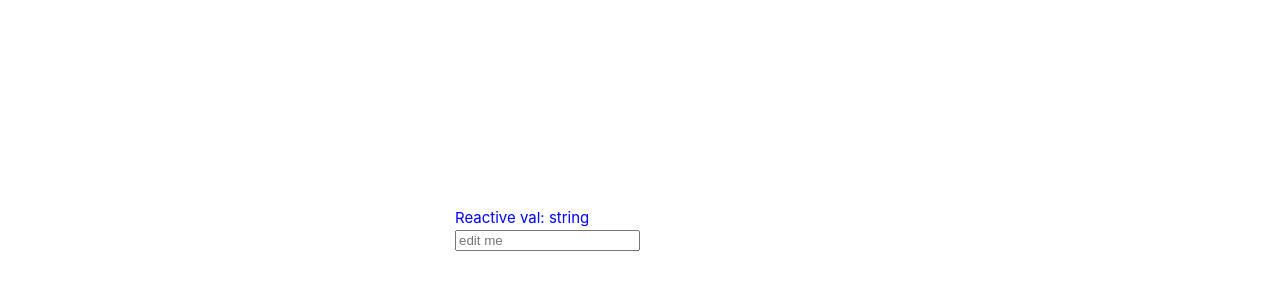
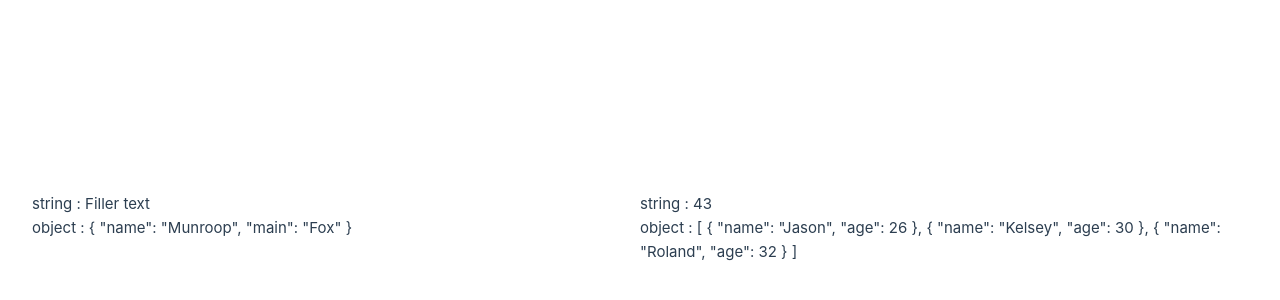
Before and after one commit to JasonXBOptel/vue_fullstack, a Vue app: page / in a window 1280 px wide. Shown: the part 172-472 px from the top of the page. Built offline with nearby package versions, Linux system fonts and the light colour scheme.

Commit message:
Props showcase

```diff
--- a/src/App.vue
+++ b/src/App.vue
@@ -1,8 +1,19 @@
+<!-- eslint-disable no-unused-vars -->
 <script setup>
-import { ref } from "vue";
-// Create a state variable to reference when using v-model
-const typedInput = ref(""); // default value is an empty string
+// import { ref } from "vue";
+import CustomComp from "./split/CustomComp.vue";
+const obj = {
+  name: "Munroop",
+  main: "Fox",
+};
+const list = [
+  { name: "Jason", age: 26 },
+  { name: "Kelsey", age: 30 },
+  { name: "Roland", age: 32 },
+];
 </script>
-
-<template src="./split/template.html"></template>
+<!-- Import the split HTML and CSS files -->
+<template>
+  <CustomComp stringVal="Filler text" numVal="43" :obj="obj" :list="list" />
+</template>
 <style src="./split/style.css"></style>
--- /dev/null
+++ b/src/split/CustomComp.vue
@@ -0,0 +1,17 @@
+<script setup>
+const props = defineProps({
+  stringVal: String,
+  numVal: Number,
+  obj: Object,
+  list: Array,
+});
+console.log(props);
+</script>
+<template>
+  <div>{{ typeof props.stringVal }} : {{ props.stringVal }}</div>
+  <div>{{ typeof props.numVal }} : {{ props.numVal }}</div>
+  <div>{{ typeof props.obj }} : {{ props.obj }}</div>
+  <div>{{ typeof props.list }} : {{ props.list }}</div>
+</template>
+
+<style></style>
--- a/src/split/style.css
+++ b/src/split/style.css
@@ -3,3 +3,7 @@ section {
   flex-direction: column;
   color: blue;
 }
+
+p {
+  color: red
+}
--- a/src/split/template.html
+++ /dev/null
@@ -1,4 +0,0 @@
-<section>
-  <p>Reactive val: {{ typeof typedInput }}</p>
-  <input v-model.number="typedInput" placeholder="edit me" />
-</section>
```
